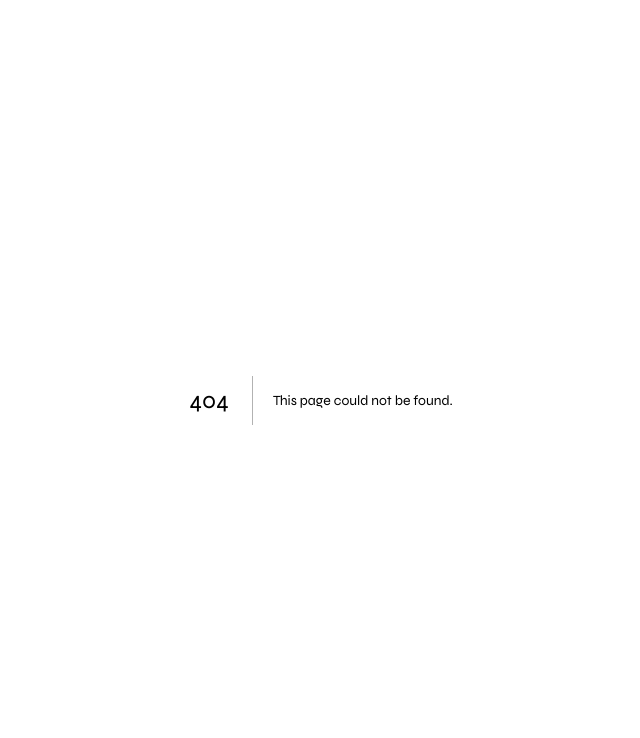
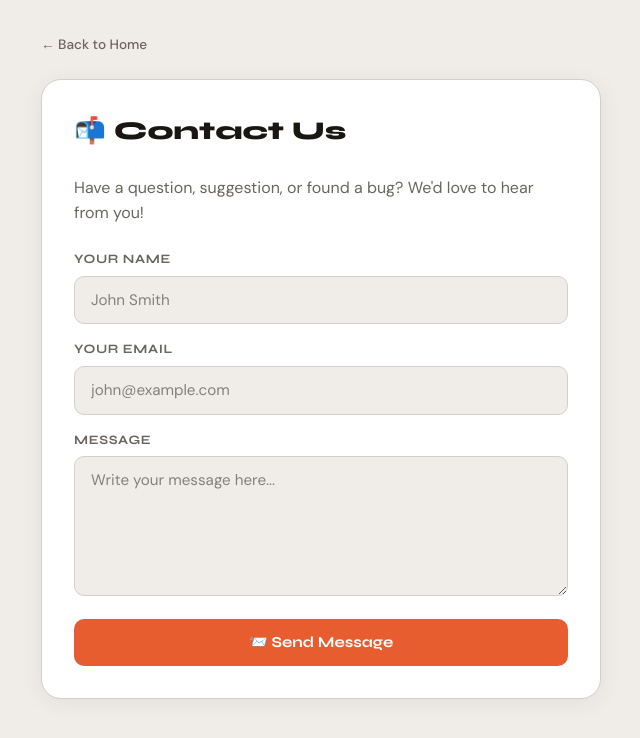
Before and after one commit to athersaud-smart-tools/smart-tools, a Next.js app: page /contac in a window 1280 px wide. Before the commit this address had no page. Shown: the top 738 px of the page, without its empty margins (319-959 px from the left). Built offline with nearby package versions, Linux system fonts and the light colour scheme.

Commit message:
added about contact privacy pages

```diff
--- /dev/null
+++ b/app/about/page.tsx
@@ -0,0 +1,57 @@
+import Link from "next/link";
+
+export const metadata = {
+  title: "About Us - Smart Tools",
+  description: "Learn about Smart Tools — free online tools for everyone.",
+};
+
+export default function About() {
+  return (
+    <main className="page-wrap">
+      <div style={{ maxWidth: 720, margin: "0 auto" }}>
+        <Link href="/" className="btn-back">← Back to Home</Link>
+
+        <div className="tool-container" style={{ maxWidth: 720 }}>
+          <h1>👋 About Smart Tools</h1>
+
+          <div style={{ display: "flex", flexDirection: "column", gap: "1.5rem", color: "var(--ink)", lineHeight: 1.8 }}>
+
+            <div style={{ background: "var(--bg)", borderRadius: 12, padding: "1.5rem", border: "1.5px solid var(--border)" }}>
+              <p style={{ fontSize: "1.1rem" }}>
+                Smart Tools is a free collection of everyday online tools designed to help people work faster and smarter — without paying anything.
+              </p>
+            </div>
+
+            <div>
+              <h3 style={{ marginBottom: "0.5rem" }}>🚀 Our Mission</h3>
+              <p>We believe that powerful tools should be free and accessible to everyone. Whether you need to resize an image, improve your writing with AI, test your typing speed, or merge PDF files — we have got you covered, completely free.</p>
+            </div>
+
+            <div>
+              <h3 style={{ marginBottom: "0.5rem" }}>🛠️ Our Tools</h3>
+              <p>We currently offer the following free tools:</p>
+              <ul style={{ marginTop: "0.5rem", paddingLeft: "1.5rem", display: "flex", flexDirection: "column", gap: "0.4rem" }}>
+                <li>🤖 AI Text Improver — rewrite and improve your text instantly</li>
+                <li>🖼️ Image Resizer — resize any image to any size</li>
+                <li>⚡ Image Compressor — reduce image file size</li>
+                <li>⌨️ Typing Speed Test — find out how fast you type</li>
+                <li>📄 PDF Merge — combine multiple PDFs into one</li>
+              </ul>
+            </div>
+
+            <div>
+              <h3 style={{ marginBottom: "0.5rem" }}>💡 Why Free?</h3>
+              <p>We keep our tools free by showing non-intrusive advertisements. This allows us to cover our costs while keeping all tools completely free for our users.</p>
+            </div>
+
+            <div>
+              <h3 style={{ marginBottom: "0.5rem" }}>📬 Get In Touch</h3>
+              <p>Have a suggestion for a new tool or found a bug? We would love to hear from you! Visit our <Link href="/contact" style={{ color: "var(--accent)" }}>Contact page</Link> to get in touch.</p>
+            </div>
+
+          </div>
+        </div>
+      </div>
+    </main>
+  );
+}
--- /dev/null
+++ b/app/contac/page.tsx
@@ -0,0 +1,83 @@
+"use client";
+
+import Link from "next/link";
+import { useState } from "react";
+
+export default function Contact() {
+  const [name, setName] = useState("");
+  const [email, setEmail] = useState("");
+  const [message, setMessage] = useState("");
+  const [sent, setSent] = useState(false);
+
+  const handleSubmit = () => {
+    if (!name || !email || !message) {
+      alert("Please fill in all fields!");
+      return;
+    }
+    // Opens email client
+    window.location.href = `mailto:contact@smart-tools.com?subject=Message from ${name}&body=${message}%0A%0AFrom: ${name}%0AEmail: ${email}`;
+    setSent(true);
+  };
+
+  return (
+    <main className="page-wrap">
+      <div style={{ maxWidth: 560, margin: "0 auto" }}>
+        <Link href="/" className="btn-back">← Back to Home</Link>
+
+        <div className="tool-container">
+          <h1>📬 Contact Us</h1>
+          <p style={{ color: "var(--ink2)", marginBottom: "1.5rem", lineHeight: 1.6 }}>
+            Have a question, suggestion, or found a bug? We'd love to hear from you!
+          </p>
+
+          {sent ? (
+            <div style={{ padding: "1.5rem", background: "rgba(26,140,91,0.08)", borderRadius: 12, textAlign: "center", border: "1.5px solid var(--green)" }}>
+              <p style={{ fontFamily: "Syne", fontWeight: 700, fontSize: "1.1rem", color: "var(--green)" }}>
+                ✅ Thank you! We'll get back to you soon.
+              </p>
+            </div>
+          ) : (
+            <div style={{ display: "flex", flexDirection: "column", gap: "1rem" }}>
+              <div>
+                <label className="field-label">Your Name</label>
+                <input
+                  type="text"
+                  className="input-field"
+                  placeholder="John Smith"
+                  value={name}
+                  onChange={(e) => setName(e.target.value)}
+                />
+              </div>
+
+              <div>
+                <label className="field-label">Your Email</label>
+                <input
+                  type="email"
+                  className="input-field"
+                  placeholder="john@example.com"
+                  value={email}
+                  onChange={(e) => setEmail(e.target.value)}
+                />
+              </div>
+
+              <div>
+                <label className="field-label">Message</label>
+                <textarea
+                  className="input-field"
+                  placeholder="Write your message here..."
+                  rows={5}
+                  value={message}
+                  onChange={(e) => setMessage(e.target.value)}
+                />
+              </div>
+
+              <button onClick={handleSubmit} className="btn btn-primary">
+                📨 Send Message
+              </button>
+            </div>
+          )}
+        </div>
+      </div>
+    </main>
+  );
+}
--- a/app/page.tsx
+++ b/app/page.tsx
@@ -12,35 +12,30 @@ const tools = [
     icon: "🤖",
     title: "AI Text Improver",
     desc: "Rewrite and improve your text instantly using AI.",
-    color: "#e85d2f",
   },
   {
     href: "/image/resize",
     icon: "🖼️",
     title: "Image Resizer",
     desc: "Resize any image to any size in seconds.",
-    color: "#2f6ee8",
   },
   {
     href: "/image/compress",
     icon: "⚡",
     title: "Image Compressor",
     desc: "Reduce image file size without losing quality.",
-    color: "#1a8c5b",
   },
   {
     href: "/typing-test",
     icon: "⌨️",
     title: "Typing Speed Test",
     desc: "Find out how fast you can type in 30 seconds.",
-    color: "#8b5cf6",
   },
   {
     href: "/pdf/merge",
     icon: "📄",
     title: "PDF Merge",
     desc: "Combine multiple PDF files into one document.",
-    color: "#e8852f",
   },
 ];
 
@@ -58,6 +53,7 @@ export default function Home() {
           <li><a href="/image/resize">Images</a></li>
           <li><a href="/typing-test">Typing</a></li>
           <li><a href="/pdf/merge">PDF</a></li>
+          <li><a href="/about">About</a></li>
         </ul>
       </nav>
 
@@ -89,6 +85,11 @@ export default function Home() {
 
       {/* FOOTER */}
       <footer className="footer">
+        <div style={{ marginBottom: "0.75rem", display: "flex", justifyContent: "center", gap: "1.5rem" }}>
+          <a href="/about" style={{ color: "#888", textDecoration: "none" }}>About</a>
+          <a href="/contact" style={{ color: "#888", textDecoration: "none" }}>Contact</a>
+          <a href="/privacy-policy" style={{ color: "#888", textDecoration: "none" }}>Privacy Policy</a>
+        </div>
         © 2026 <span>SmartTools</span> — Free tools for everyone
       </footer>
 
--- /dev/null
+++ b/app/privacy-policy/page.tsx
@@ -0,0 +1,65 @@
+import Link from "next/link";
+
+export const metadata = {
+  title: "Privacy Policy - Smart Tools",
+  description: "Privacy Policy for Smart Tools website.",
+};
+
+export default function PrivacyPolicy() {
+  return (
+    <main className="page-wrap">
+      <div style={{ maxWidth: 720, margin: "0 auto" }}>
+        <Link href="/" className="btn-back">← Back to Home</Link>
+
+        <div className="tool-container" style={{ maxWidth: 720 }}>
+          <h1>🔒 Privacy Policy</h1>
+          <p style={{ color: "var(--ink2)", fontSize: "0.85rem", marginBottom: "2rem" }}>Last updated: April 2026</p>
+
+          <div style={{ display: "flex", flexDirection: "column", gap: "1.5rem", color: "var(--ink)", lineHeight: 1.8 }}>
+
+            <div>
+              <h3 style={{ marginBottom: "0.5rem" }}>1. Information We Collect</h3>
+              <p>Smart Tools does not collect any personal information from its users. We do not require you to create an account or provide any personal details to use our tools.</p>
+            </div>
+
+            <div>
+              <h3 style={{ marginBottom: "0.5rem" }}>2. How We Use Your Information</h3>
+              <p>Since we do not collect personal information, we do not use or share any personal data. Any text or files you upload to our tools are processed instantly and are never stored on our servers.</p>
+            </div>
+
+            <div>
+              <h3 style={{ marginBottom: "0.5rem" }}>3. Cookies</h3>
+              <p>Smart Tools may use basic cookies to improve your experience on our website. These cookies do not contain any personal information and are used only to remember your preferences.</p>
+            </div>
+
+            <div>
+              <h3 style={{ marginBottom: "0.5rem" }}>4. Third Party Services</h3>
+              <p>We use Google AdSense to display advertisements. Google may use cookies to show you relevant ads based on your browsing history. Please refer to Google's Privacy Policy for more information.</p>
+            </div>
+
+            <div>
+              <h3 style={{ marginBottom: "0.5rem" }}>5. Data Security</h3>
+              <p>We take data security seriously. All files and text you process through our tools are handled securely and are never saved or shared with third parties.</p>
+            </div>
+
+            <div>
+              <h3 style={{ marginBottom: "0.5rem" }}>6. Children's Privacy</h3>
+              <p>Smart Tools is safe for all ages. We do not knowingly collect any information from children under the age of 13.</p>
+            </div>
+
+            <div>
+              <h3 style={{ marginBottom: "0.5rem" }}>7. Changes to This Policy</h3>
+              <p>We may update this Privacy Policy from time to time. Any changes will be posted on this page with an updated date.</p>
+            </div>
+
+            <div>
+              <h3 style={{ marginBottom: "0.5rem" }}>8. Contact Us</h3>
+              <p>If you have any questions about this Privacy Policy, please contact us through our <Link href="/contact" style={{ color: "var(--accent)" }}>Contact page</Link>.</p>
+            </div>
+
+          </div>
+        </div>
+      </div>
+    </main>
+  );
+}
```
